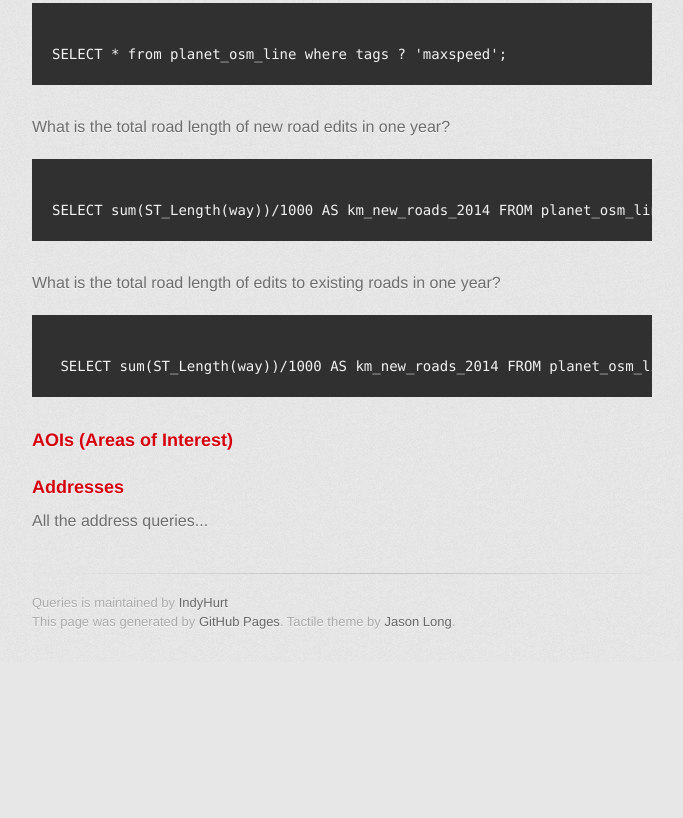
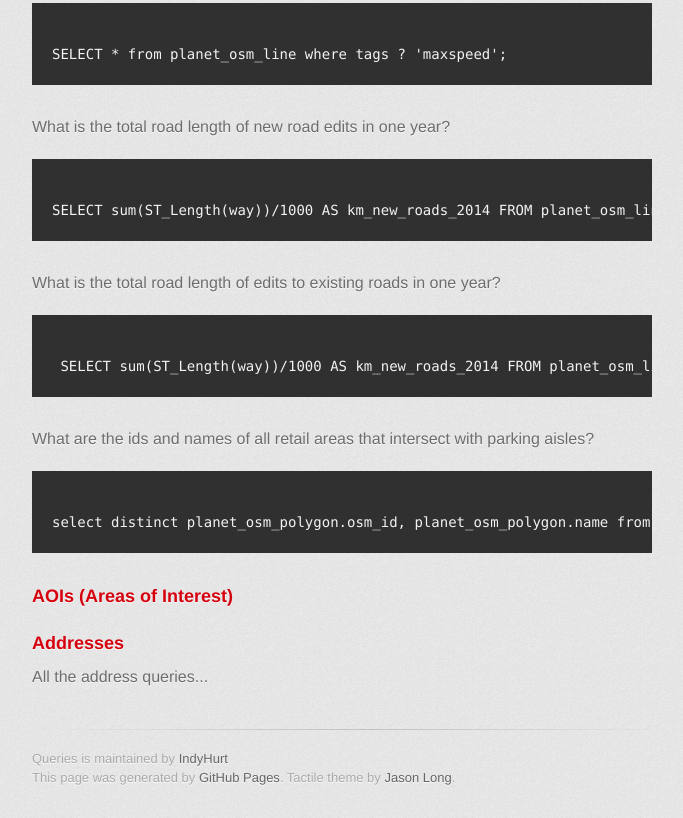
Before and after one commit to IndyHurt/Queries, a plain HTML site: page index.html in a window 1280 px wide. Shown: the part 1715-2533 px from the top of the page, without its empty margins (298-981 px from the left). Before the commit the page ends 2377 px from the top, so only its background shows below. Drawn offline with Linux system fonts and the light colour scheme; a web font is replaced by a local one.

Commit message:
st_intersects example

```diff
--- a/index.html
+++ b/index.html
@@ -108,6 +108,12 @@ SELECT sum(ST_Length(way))/1000 AS km_new_roads_2014 FROM planet_osm_line where
  SELECT sum(ST_Length(way))/1000 AS km_new_roads_2014 FROM planet_osm_line where highway in ('motorway', 'motorway_link', 'trunk', 'trunk_link', 'primary', 'primary_link', 'secondary', 'secondary_link', 'residential', 'residential_link', 'service', 'tertiary', 'tertiary_link', 'road', 'track', 'unclassified', 'living_street') and (osm_timestamp >= '2014-01-01' and osm_timestamp < '2014-12-31') and osm_version > '1';
 </code></pre>
 
+<p><b>What are the ids and names of all retail areas that intersect with parking aisles?</b></p>
+
+<pre><code>
+select distinct planet_osm_polygon.osm_id, planet_osm_polygon.name from planet_osm_polygon inner join planet_osm_line on st_intersects(planet_osm_polygon.way, planet_osm_line.way) where planet_osm_polygon.osm_id > 0 AND planet_osm_polygon.landuse = 'retail' and planet_osm_line.service = 'parking_aisle';
+</code></pre>
+
 <h3>
 <a id="aoi" class="anchor" href="#aoi" aria-hidden="true"><span class="octicon octicon-link"></span></a>AOIs (Areas of Interest)</h3>
 
```
